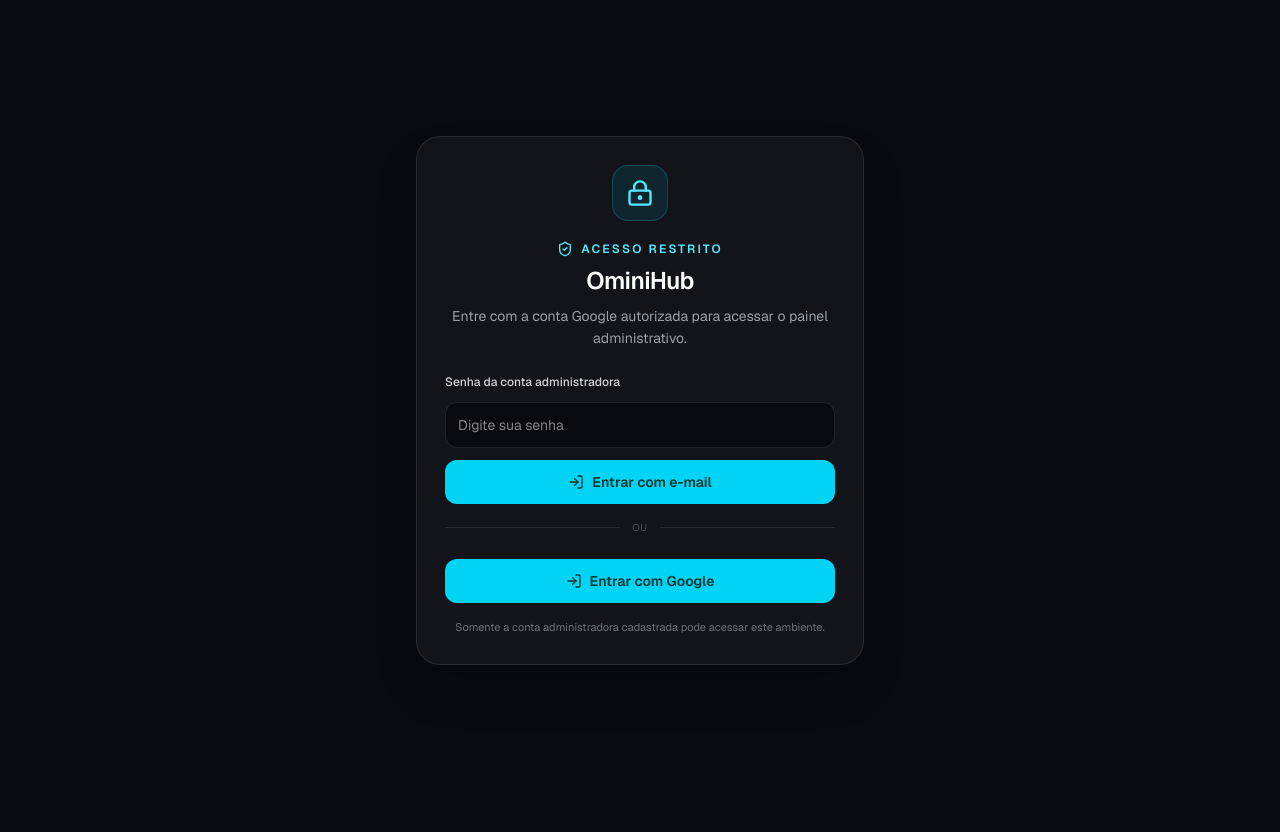
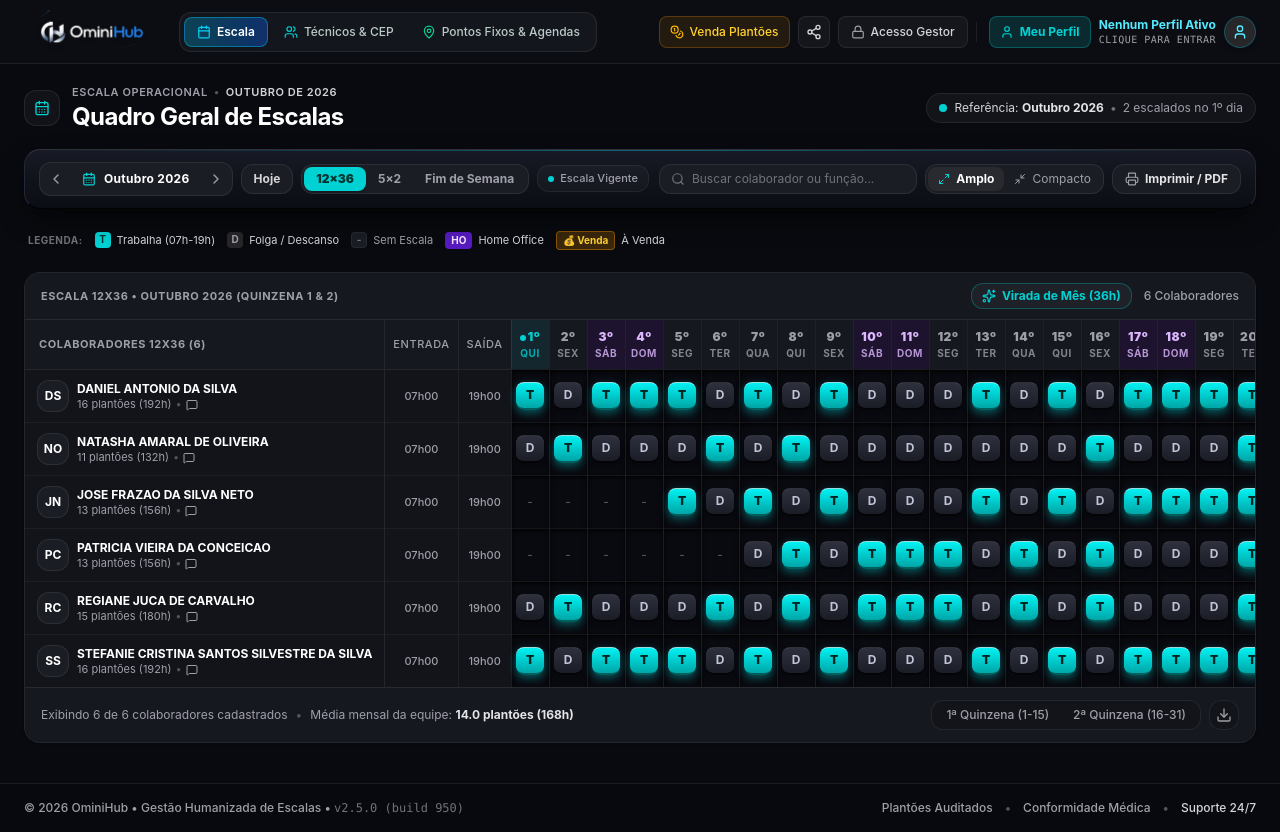
Before and after one commit to josef10000/Escala, a React (Vite) app: page / in a window 1280 px wide. Before the commit the page ends 800 px from the top, so only its background shows below. Built offline with nearby package versions, Linux system fonts and the light colour scheme; no server answers; the database is empty.

Commit message:
refactor: remove AuthGate component
Remove authentication gate to simplify application access.

```diff
--- a/src/App.tsx
+++ b/src/App.tsx
@@ -33,7 +33,6 @@ import { PrestadoresRegionalModule } from './features/prestadores_regional/Prest
 import { Provider, ShiftAssignment } from './types';
 import { Calendar, Clock, CheckCircle2, AlertCircle, Plus, CalendarDays } from 'lucide-react';
 import { formatFriendlyDate } from './utils/dateUtils';
-import { AuthGate } from './components/AuthGate';
 
 function ScheduleAppContent() {
   const {
@@ -458,10 +457,8 @@ function ScheduleAppContent() {
 
 export default function App() {
   return (
-    <AuthGate>
-      <ScheduleProvider>
-        <ScheduleAppContent />
-      </ScheduleProvider>
-    </AuthGate>
+    <ScheduleProvider>
+      <ScheduleAppContent />
+    </ScheduleProvider>
   );
 }
--- a/src/components/AuthGate.tsx
+++ /dev/null
@@ -1,145 +0,0 @@
-import React, { useEffect, useState } from 'react';
-import { onAuthStateChanged, GoogleAuthProvider, signInWithPopup, signInWithEmailAndPassword, signOut, User } from 'firebase/auth';
-import { auth } from '../lib/firebase';
-import { LockKeyhole, LogIn, ShieldCheck } from 'lucide-react';
-
-const ADMIN_EMAIL = 'jfs10219@hotmail.com';
-
-interface AuthGateProps {
-  children: React.ReactNode;
-}
-
-export const AuthGate: React.FC<AuthGateProps> = ({ children }) => {
-  const [user, setUser] = useState<User | null>(null);
-  const [loading, setLoading] = useState(true);
-  const [signingIn, setSigningIn] = useState(false);
-  const [error, setError] = useState('');
-  const [password, setPassword] = useState('');
-
-  useEffect(() => {
-    return onAuthStateChanged(auth, async (currentUser) => {
-      if (!currentUser) {
-        setUser(null);
-        setLoading(false);
-        return;
-      }
-
-      const email = currentUser.email?.trim().toLowerCase();
-      if (email !== ADMIN_EMAIL || !currentUser.emailVerified) {
-        await signOut(auth);
-        setUser(null);
-        setError('Esta conta não está autorizada como administradora. Entre com a conta Google autorizada.');
-        setLoading(false);
-        return;
-      }
-
-      setUser(currentUser);
-      setError('');
-      setLoading(false);
-    });
-  }, []);
-
-  const handleEmailSignIn = async (event: React.FormEvent) => {
-    event.preventDefault();
-    setSigningIn(true);
-    setError('');
-    try {
-      const result = await signInWithEmailAndPassword(auth, ADMIN_EMAIL, password);
-      if (result.user.email?.trim().toLowerCase() !== ADMIN_EMAIL || !result.user.emailVerified) {
-        await signOut(auth);
-        throw new Error('Conta não autorizada ou e-mail ainda não verificado.');
-      }
-      setUser(result.user);
-    } catch (err: any) {
-      setError(err?.message || 'Não foi possível entrar com e-mail e senha.');
-    } finally {
-      setSigningIn(false);
-    }
-  };
-
-  const handleSignIn = async () => {
-    setSigningIn(true);
-    setError('');
-    try {
-      const provider = new GoogleAuthProvider();
-      provider.setCustomParameters({ prompt: 'select_account' });
-      const result = await signInWithPopup(auth, provider);
-      const email = result.user.email?.trim().toLowerCase();
-      if (email !== ADMIN_EMAIL || !result.user.emailVerified) {
-        await signOut(auth);
-        throw new Error('A conta Google selecionada não corresponde ao administrador autorizado.');
-      }
-      setUser(result.user);
-    } catch (err: any) {
-      setError(err?.message || 'Não foi possível autenticar. Verifique se o login Google está habilitado no Firebase.');
-    } finally {
-      setSigningIn(false);
-    }
-  };
-
-  if (loading) {
-    return (
-      <main className="min-h-screen bg-[#090A0F] text-white flex items-center justify-center">
-        <div className="text-sm text-zinc-400">Verificando acesso seguro...</div>
-      </main>
-    );
-  }
-
-  if (!user) {
-    return (
-      <main className="min-h-screen bg-[#090A0F] text-white flex items-center justify-center p-5">
-        <section className="w-full max-w-md rounded-3xl border border-white/10 bg-[#12141A] p-7 shadow-2xl">
-          <div className="mx-auto mb-5 flex h-14 w-14 items-center justify-center rounded-2xl border border-cyan-400/20 bg-cyan-400/10 text-cyan-300">
-            <LockKeyhole className="h-7 w-7" />
-          </div>
-          <div className="text-center">
-            <div className="mb-2 flex items-center justify-center gap-2 text-cyan-300">
-              <ShieldCheck className="h-4 w-4" />
-              <span className="text-xs font-semibold uppercase tracking-[0.18em]">Acesso restrito</span>
-            </div>
-            <h1 className="text-2xl font-semibold tracking-tight">OminiHub</h1>
-            <p className="mt-2 text-sm leading-relaxed text-zinc-400">
-              Entre com a conta Google autorizada para acessar o painel administrativo.
-            </p>
-          </div>
-          {error && (
-            <div role="alert" className="mt-5 rounded-xl border border-rose-500/30 bg-rose-500/10 p-3 text-xs text-rose-300">
-              {error}
-            </div>
-          )}
-          <form onSubmit={handleEmailSignIn} className="mt-6 space-y-3">
-            <label className="block text-xs font-medium text-zinc-300">Senha da conta administradora</label>
-            <input
-              type="password"
-              required
-              autoComplete="current-password"
-              value={password}
-              onChange={(event) => setPassword(event.target.value)}
-              placeholder="Digite sua senha"
-              className="w-full rounded-xl border border-white/10 bg-[#090A0F] px-3 py-3 text-sm text-white outline-none transition focus:border-cyan-400/60"
-            />
-            <button type="submit" disabled={signingIn} className="flex w-full items-center justify-center gap-2 rounded-xl bg-cyan-400 px-4 py-3 text-sm font-semibold text-[#003731] transition hover:bg-cyan-300 disabled:cursor-wait disabled:opacity-60">
-              <LogIn className="h-4 w-4" />
-              {signingIn ? 'Autenticando...' : 'Entrar com e-mail'}
-            </button>
-          </form>
-          <div className="my-4 flex items-center gap-3 text-[10px] uppercase tracking-wider text-zinc-600"><span className="h-px flex-1 bg-white/10" />ou<span className="h-px flex-1 bg-white/10" /></div>
-          <button
-            type="button"
-            onClick={handleSignIn}
-            disabled={signingIn}
-            className="mt-6 flex w-full items-center justify-center gap-2 rounded-xl bg-cyan-400 px-4 py-3 text-sm font-semibold text-[#003731] transition hover:bg-cyan-300 disabled:cursor-wait disabled:opacity-60"
-          >
-            <LogIn className="h-4 w-4" />
-            Entrar com Google
-          </button>
-          <p className="mt-4 text-center text-[11px] text-zinc-500">
-            Somente a conta administradora cadastrada pode acessar este ambiente.
-          </p>
-        </section>
-      </main>
-    );
-  }
-
-  return <>{children}</>;
-};
```
Also changed, not shown: public/assets/aistudio/image_0ecef77f.png (added).
